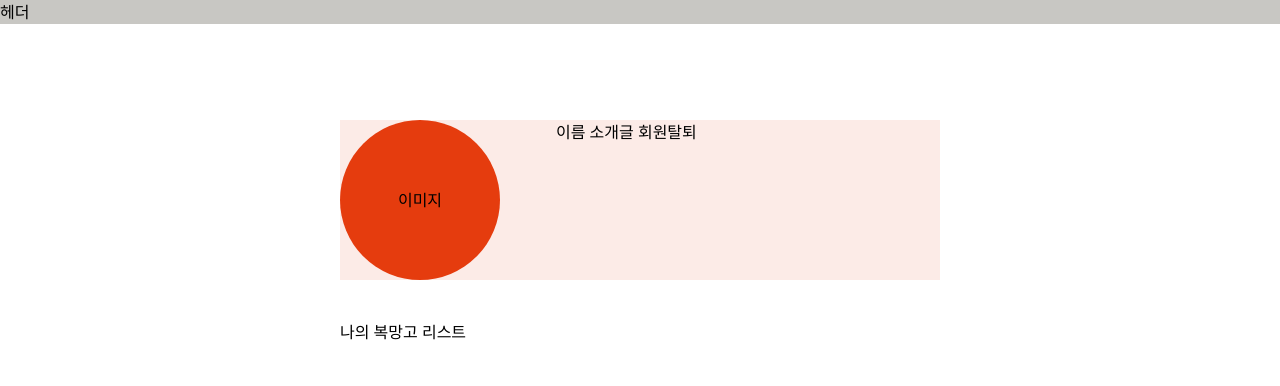
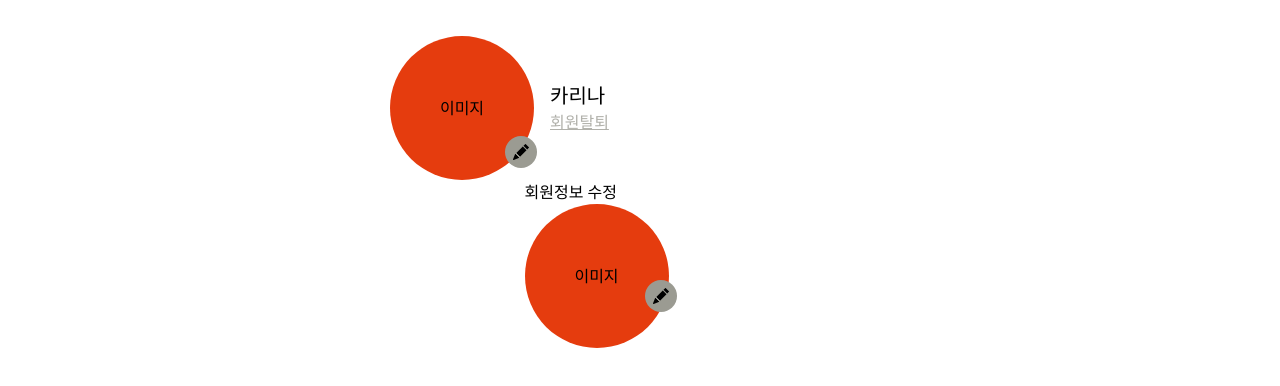
Before and after one commit to codestates-seb/seb40_main_023, a Next.js app in the folder client/: page /mypage in a window 1280 px wide. Shown: the top 386 px of the page. Built offline with nearby package versions, Linux system fonts and the light colour scheme.

Commit message:
feat/마이페이지 구현 중

```diff
--- /dev/null
+++ b/client/components/userModify.tsx
@@ -0,0 +1,30 @@
+import React, { useState } from "react";
+import { BsFillPencilFill } from "react-icons/bs";
+
+type formProps = {
+  onSubmit: (form: { name: string; password: string }) => void;
+};
+
+const userModify = () => {
+  const [text, setText] = useState("");
+
+  const handleTextField = (e: any) => {
+    setText(e.target.value);
+  };
+  return (
+    <div className="relative max-w-[500px] flex w-full flex-col">
+      <h1 className="">회원정보 수정</h1>
+      <div className="flex items-center justify-center rounded-full w-36 h-36 bg-primary-400">
+        이미지
+      </div>
+      <div className="absolute top-[100px] left-[120px] flex items-center justify-center w-8 h-8 rounded-full bg-mono-500 hover:cursor-pointer">
+        <BsFillPencilFill />
+      </div>
+      <form>
+        <input name="name" onChange={handleTextField} />
+      </form>
+    </div>
+  );
+};
+
+export default userModify;
--- a/client/pages/mypage.tsx
+++ b/client/pages/mypage.tsx
@@ -1,21 +1,49 @@
-import React from "react";
+import React, { useState } from "react";
+import { BsFillPencilFill } from "react-icons/bs";
+import UserModify from "../components/userModify";
+const mypage = () => {
+  const [click, setClick] = useState(true);
 
-const mypage = () => {
+  const handleClick = () => {
+    setClick(!click);
+  };
+
   return (
-    <>
-      <div className="bg-mono-300">헤더</div>
-      <div className="flex justify-center">
-        <div className="flex flex-col justify-center">
-          <div className="flex mt-24 bg-primary-100">
-            <div className="relative flex items-center justify-center w-40 h-40 mr-10 rounded-full bg-primary-400">
-              이미지
-            </div>
-            <div className="w-[400px] pl-4">이름 소개글 회원탈퇴</div>
+    <div className="mg-layout">
+      <div className="max-w-[500px] w-full relative flex">
+        <div className="flex items-center justify-center rounded-full w-36 h-36 bg-primary-400">
+          이미지
+        </div>
+        <div
+          className="absolute w-8 h-8 top-[100px] left-[115px] rounded-full bg-mono-500 flex justify-center items-center hover:cursor-pointer"
+          onClick={handleClick}
+        >
+          <BsFillPencilFill />
+        </div>
+        <div className="flex flex-col justify-center pl-4">
+          <div className="text-xl">카리나</div>
+          <div className="underline text-mono-400 hover:cursor-pointer hover:text-mono-300">
+            회원탈퇴
           </div>
-          <div className="flex mt-10">나의 복망고 리스트</div>
         </div>
       </div>
-    </>
+      <div>
+        {click ? (
+          <UserModify />
+        ) : (
+          <div className="flex flex-col max-w-[500px] w-full ">
+            <div className="flex mt-10">나의 복망고 리스트</div>
+
+            <div className="grid grid-cols-2 gap-2">
+              <div className="w-[240px] h-[200px] bg-mono-500">리스트</div>
+              <div className="w-[240px] h-[200px] bg-mono-500">리스트</div>
+              <div className="w-[240px] h-[200px] bg-mono-500">리스트</div>
+              <div className="w-[240px] h-[200px] bg-mono-500">리스트</div>
+            </div>
+          </div>
+        )}
+      </div>
+    </div>
   );
 };
 
--- a/client/styles/globals.css
+++ b/client/styles/globals.css
@@ -10,4 +10,7 @@
   .mg-secondary-button {
     @apply px-10 py-3 text-white rounded-md bg-secondary-400 hover:bg-secondary-500;
   }
+  .mg-layout {
+    @apply flex flex-col items-center w-full h-full py-9;
+  }
 }
```
